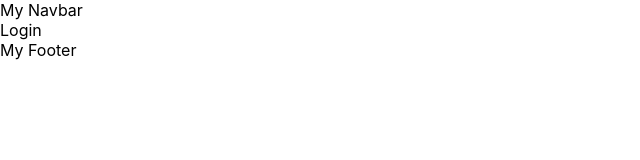
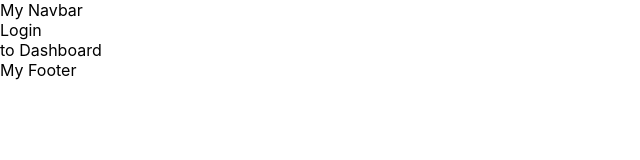
Before and after one commit to gergelykisshun/next-practice, a Next.js app in the folder my-next-tut/: page /login in a window 1280 px wide. Shown: the top 160 px of the page, without its empty margins (0-640 px from the left). Built offline with nearby package versions, Linux system fonts and the light colour scheme.

Commit message:
next link

```diff
--- a/my-next-tut/pages/login.tsx
+++ b/my-next-tut/pages/login.tsx
@@ -1,14 +1,21 @@
 import React from 'react';
 import { NextPage } from 'next';
 import { useRouter } from 'next/router';
+import Link from 'next/link';
 
 type Props = {}
 
 const Login: NextPage<Props> = (props) => {
   const router = useRouter();
+  console.log(router.pathname);
 
   return (
-    <div onClick={() => router.push('/logout')}>Login</div>
+    <>
+      <div onClick={() => router.push('/logout')}>Login</div>
+      <Link href={{pathname: '/dashboard', query: { id: 123 }}}>
+        to Dashboard
+      </Link>
+    </>
   )
 }
 
--- a/my-next-tut/pages/logout.tsx
+++ b/my-next-tut/pages/logout.tsx
@@ -7,6 +7,8 @@ type Props = {}
 const Logout: NextPage<Props> = (props) => {
 
     const router = useRouter();
+    console.log(router.query);
+
 
   return (
     <div onClick={() => router.push('/login')}>Logout</div>
```
Also changed, not shown: my-next-tut/pages/dashboard.tsx (+7 -2 lines).
